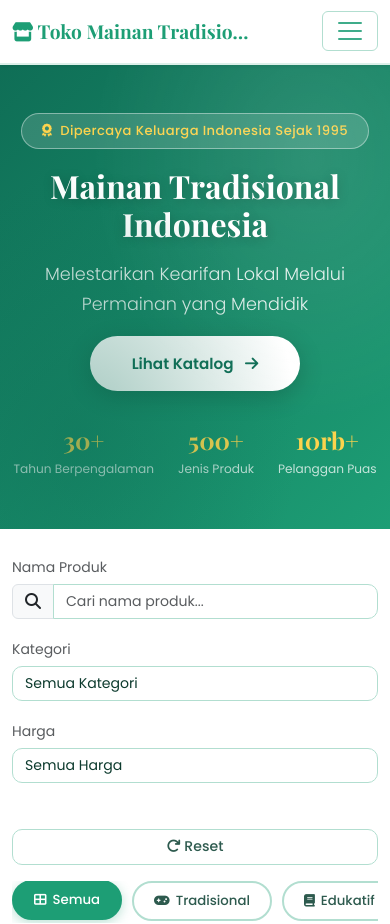
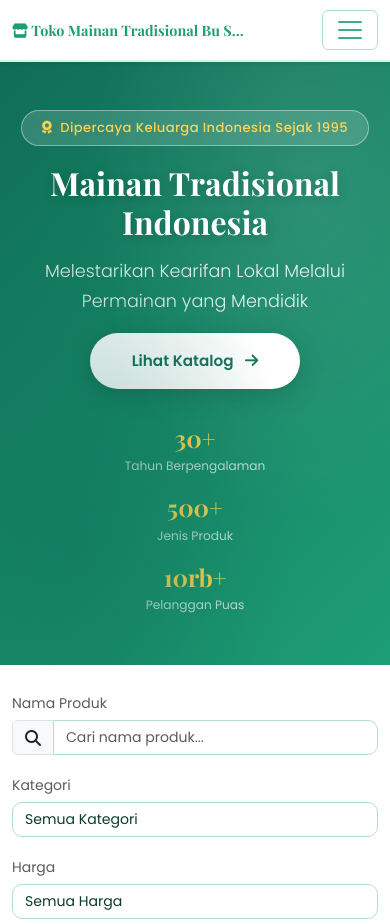
Before and after one commit to endratatak/Toko-Mainan-Tradisional-Bu-Suharti, a plain HTML site: page index.html in a window 390 px wide. Shown: the top 924 px of the page. Drawn offline with nearby package versions, Linux system fonts and the light colour scheme; a small style sheet from the web is missing.

Commit message:
fix: responsive design for mobile 320-480px

```diff
--- a/css/style.css
+++ b/css/style.css
@@ -55,7 +55,7 @@ h1, h2, h3, h4, h5 {
 
 .navbar-brand {
     font-family: 'Playfair Display', serif;
-    font-size: 1.2rem;
+    font-size: clamp(0.9rem, 3.5vw, 1.2rem); /* responsive fix */
     color: var(--primary) !important;
     font-weight: 700;
     white-space: nowrap;
@@ -150,7 +150,7 @@ h1, h2, h3, h4, h5 {
 
 .hero-stats {
     display: flex;
-    gap: 40px;
+    gap: clamp(16px, 4vw, 40px); /* responsive fix */
     justify-content: center;
     margin-top: 36px;
     flex-wrap: wrap;
@@ -160,7 +160,7 @@ h1, h2, h3, h4, h5 {
 
 .hero-stat .num {
     display: block;
-    font-size: 2rem;
+    font-size: clamp(1.4rem, 6vw, 2rem); /* responsive fix */
     font-weight: 700;
     color: var(--accent-light);
     font-family: 'Playfair Display', serif;
@@ -313,6 +313,12 @@ h1, h2, h3, h4, h5 {
     height: 100%;
     object-fit: cover;
     transition: transform 0.5s ease;
+}
+
+#productGrid img {
+    aspect-ratio: 4/3; /* responsive fix */
+    object-fit: cover; /* responsive fix */
+    width: 100%; /* responsive fix */
 }
 
 .product-card:hover .product-image { transform: scale(1.08); }
@@ -723,6 +729,12 @@ footer h5, footer h6 { color: var(--accent-light) !important; }
     .product-detail-image { height: 260px; }
 }
 
+/* ── Responsive 480px ───────────────────────────── */
+@media (max-width: 480px) {
+    .hero-stats { flex-direction: column; gap: 16px; } /* responsive fix */
+    .hero-section { padding: 60px 0 50px; } /* responsive fix */
+}
+
 /* ── Responsive Tablet ───────────────────────────── */
 @media (max-width: 992px) {
     .timeline::before { left: 8px; transform: none; }
```
